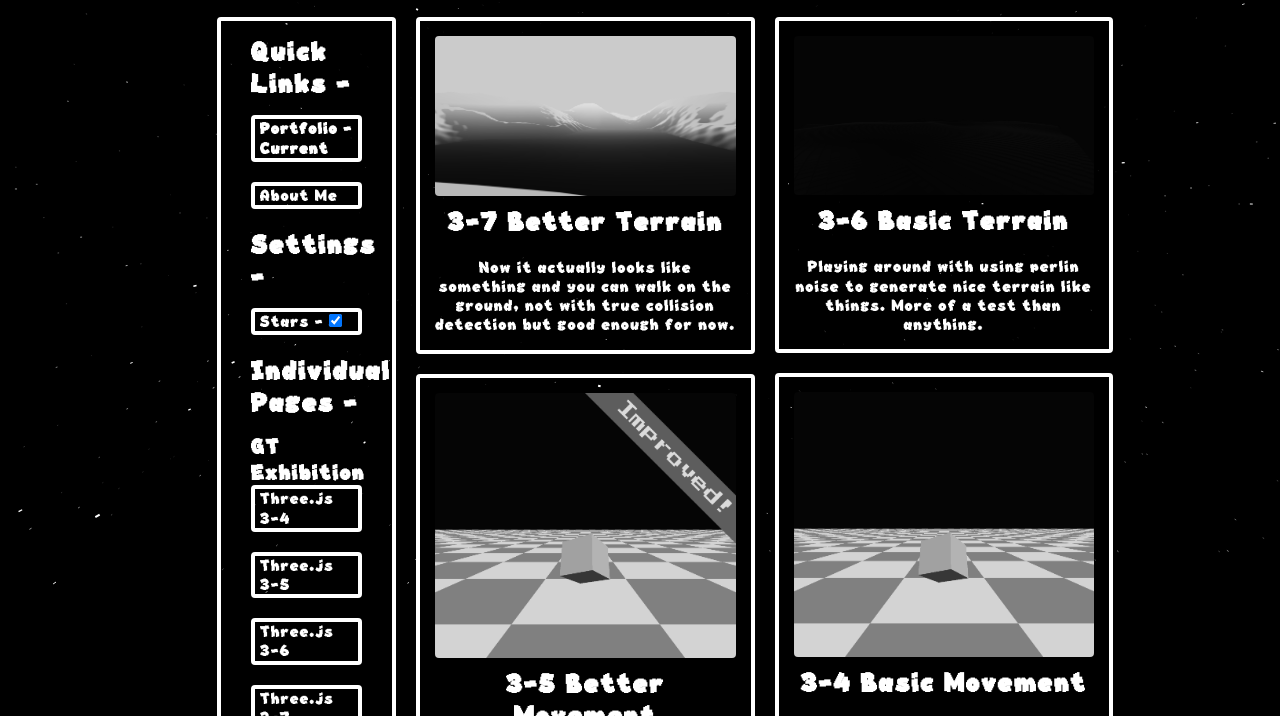
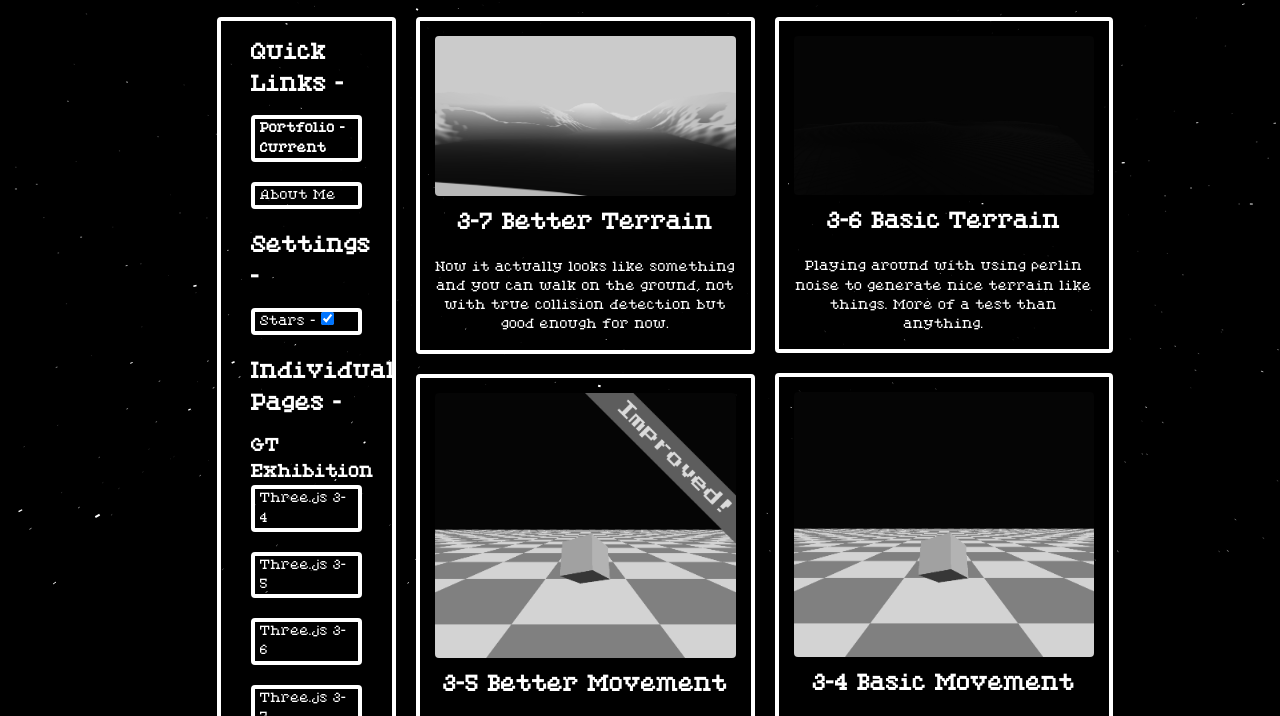
Before and after one commit to ForgottenKiwi/ForgottenKiwi.github.io, a plain HTML site: page index.html in a window 1280 px wide. Shown: the part 207-923 px from the top of the page. Drawn offline with Linux system fonts and the light colour scheme; a web font is replaced by a local one.

Commit message:
font test

```diff
--- a/style.css
+++ b/style.css
@@ -71,7 +71,7 @@ body {
 
 /* Body Styling */
 body {
-  font-family: "PixelAway", serif;
+  font-family: "PixelatedElegance", serif;
   font-weight: 400;
   font-style: normal;
   line-height: 1.6;
```
